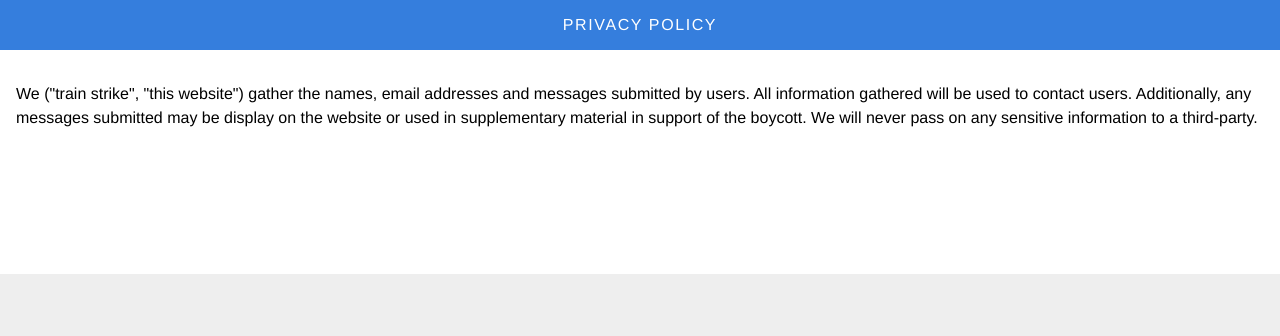
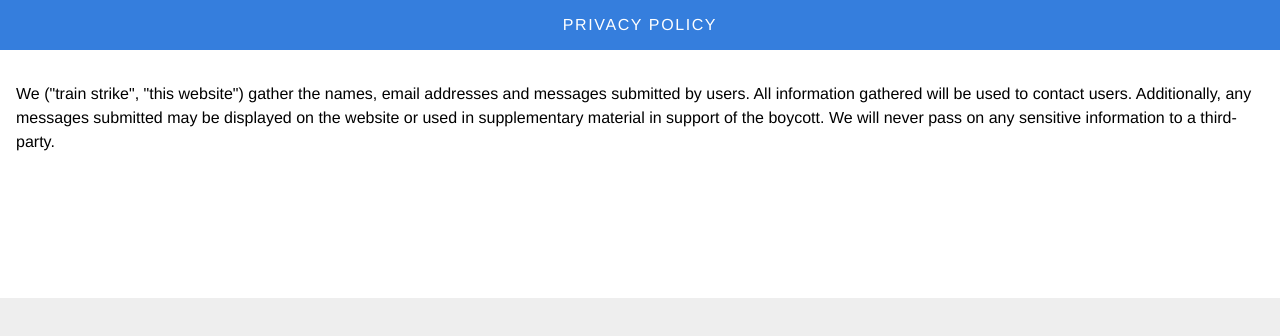
Before and after one commit to des-des/train-strike, a website: page public/privacy.html in a window 1280 px wide. Drawn offline with nearby package versions, Linux system fonts and the light colour scheme.

Commit message:
fixes typo

```diff
--- a/public/privacy.html
+++ b/public/privacy.html
@@ -12,7 +12,7 @@
 
       <!-- Content -->
       <div class="fl w-100 min-h-100 pa3 pb6 lh-copy bg-white">
-        <p>We ("train strike", "this website") gather the names, email addresses and messages submitted by users. All information gathered will be used to contact users. Additionally, any messages submitted may be display on the website or used in supplementary material in support of the boycott. We will never pass on any sensitive information to a third-party.</p>
+        <p>We ("train strike", "this website") gather the names, email addresses and messages submitted by users. All information gathered will be used to contact users. Additionally, any messages submitted may be displayed on the website or used in supplementary material in support of the boycott. We will never pass on any sensitive information to a third-party.</p>
       </div>
   </body>
 </html>
```
